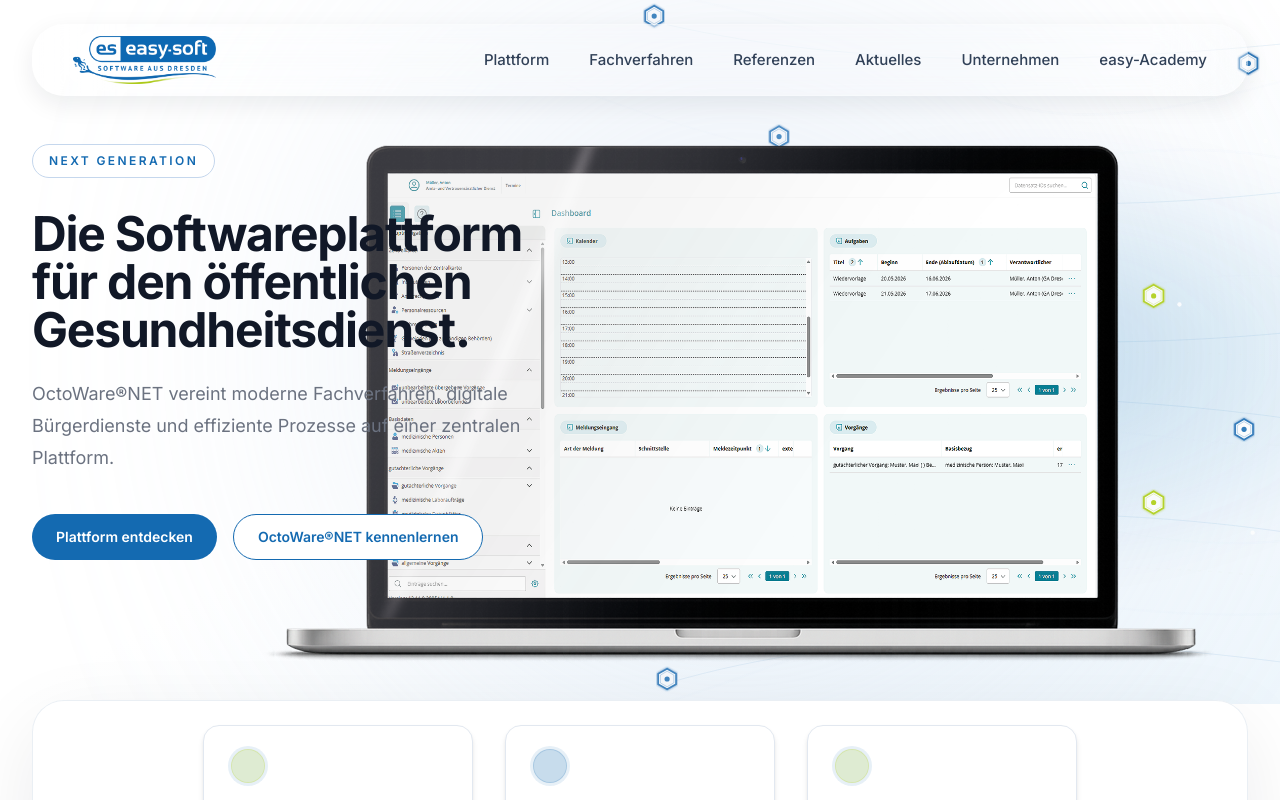
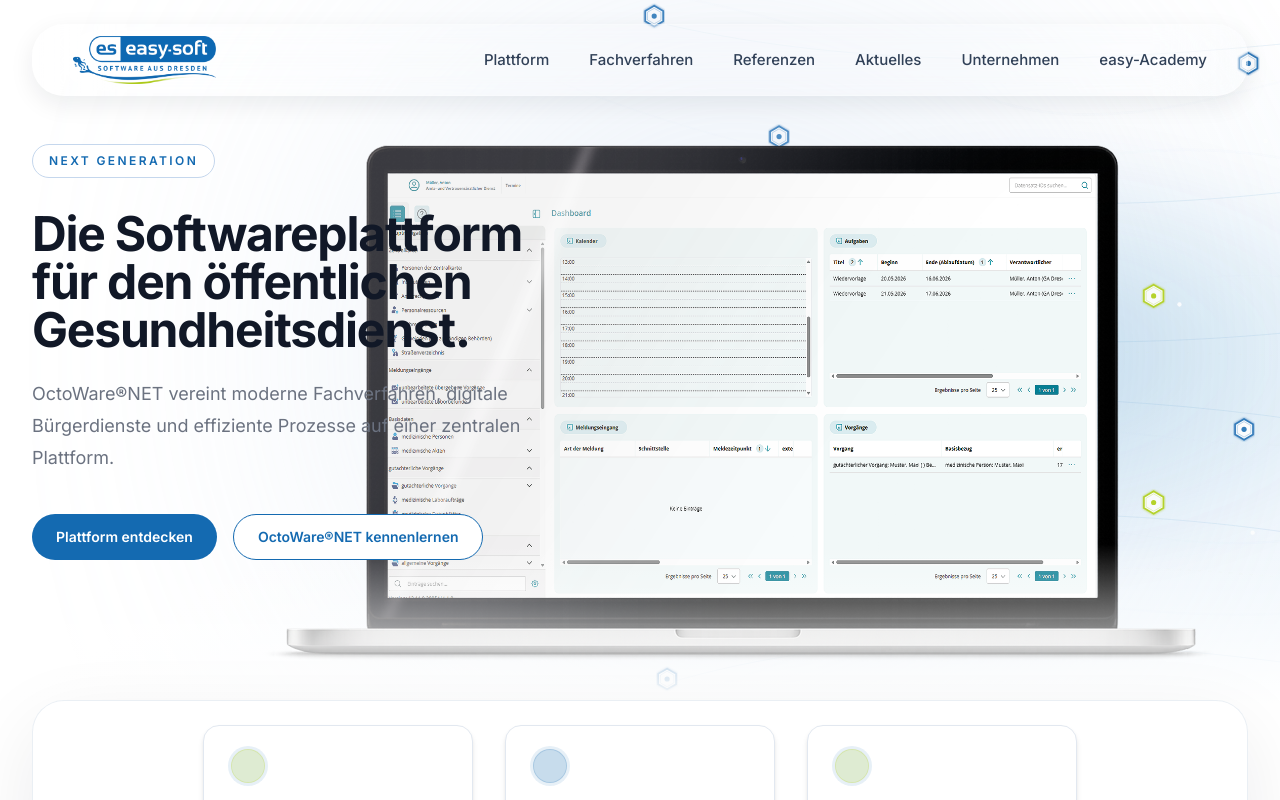
Before and after one commit to weblogger117-art/octoware-website, a Next.js app: page / in a window 1280 px wide. Shown: the top 800 px of the page. Built offline with nearby package versions, Linux system fonts and the light colour scheme.

Commit message:
Update Hero.tsx

```diff
--- a/components/sections/Hero.tsx
+++ b/components/sections/Hero.tsx
@@ -17,6 +17,21 @@ export function Hero() {
         lg:py-36
       "
     >
+      {/* Sanfter Übergang zur nächsten Section */}
+<div
+  aria-hidden
+  className="
+    pointer-events-none
+    absolute
+    inset-x-0
+    bottom-0
+    h-40
+    bg-gradient-to-b
+    from-transparent
+    to-white
+    z-10
+  "
+/>
       {/* Linke Seite */}
       <div className="relative z-20 max-w-[620px]">
         <HeroContent />
```
